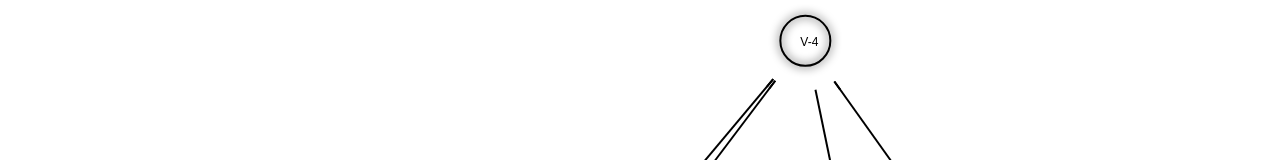
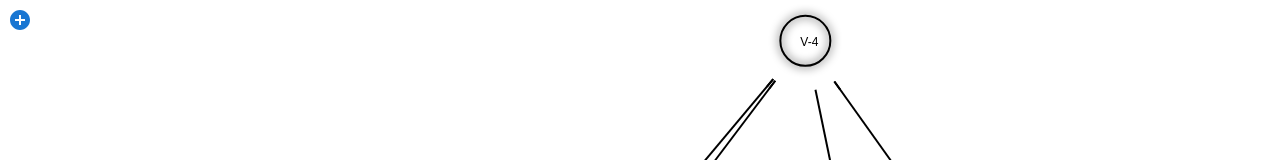
Before and after one commit to cd-x/graphviz, a React (Create React App) app: page / in a window 1280 px wide. Shown: the top 160 px of the page. Built offline with nearby package versions, Linux system fonts and the light colour scheme.

Commit message:
added hardcoded tool options

```diff
--- a/package.json
+++ b/package.json
@@ -3,6 +3,10 @@
   "version": "0.1.0",
   "private": true,
   "dependencies": {
+    "@emotion/react": "^11.10.4",
+    "@emotion/styled": "^11.10.4",
+    "@mui/icons-material": "^5.10.9",
+    "@mui/material": "^5.10.11",
     "@testing-library/jest-dom": "^5.16.5",
     "@testing-library/react": "^13.4.0",
     "@testing-library/user-event": "^13.5.0",
--- a/src/App.js
+++ b/src/App.js
@@ -1,7 +1,13 @@
 import StageInternal from "./UI/StageInternal";
+import Tools from "./UI/Tools";
+import classes from "./App.module.css";
+
 function App() {
   return (
-    <div className="App">
+    <div className={classes.App}>
+      <div className={classes.Tools}>
+        <Tools />
+      </div>
       <StageInternal />
     </div>
   );
--- /dev/null
+++ b/src/App.module.css
@@ -0,0 +1,8 @@
+.App {
+  position: relative;
+}
+
+.Tools {
+  position: absolute;
+  z-index: 10;
+}
--- /dev/null
+++ b/src/UI/Tools.js
@@ -0,0 +1,59 @@
+import { Fragment, useState } from "react";
+import AddCircleIcon from "@mui/icons-material/AddCircle";
+import IconButton from "@mui/material/IconButton";
+import Menu from "@mui/material/Menu";
+import { MenuItem } from "@mui/material";
+
+const Tools = () => {
+  const [triggerElement, setTriggerElement] = useState(null);
+  const [toolItems, setToolItems] = useState(["Draw", "Graph"]);
+  const open = Boolean(triggerElement);
+
+  const handleClick = (event) => {
+    setTriggerElement(event.currentTarget);
+  };
+  const handleClose = () => {
+    setTriggerElement(null);
+  };
+  return (
+    <Fragment>
+      <IconButton
+        aria-label="more"
+        id="long-button"
+        aria-controls={open ? "long-menu" : undefined}
+        aria-expanded={open ? "true" : undefined}
+        aria-haspopup="true"
+        onClick={handleClick}
+      >
+        <AddCircleIcon color="primary" />
+      </IconButton>
+      <Menu
+        id="tool-menu"
+        MenuListProps={{
+          "aria-labelledby": "long-button",
+        }}
+        anchorEl={triggerElement}
+        open={open}
+        onClose={handleClose}
+        PaperProps={{
+          style: {
+            maxHeight: 48 * 4.5,
+            width: "20ch",
+          },
+        }}
+      >
+        {toolItems.map((option) => (
+          <MenuItem
+            key={option}
+            selected={option === "Pyxis"}
+            onClick={handleClose}
+          >
+            {option}
+          </MenuItem>
+        ))}
+      </Menu>
+    </Fragment>
+  );
+};
+
+export default Tools;
```
Also changed, not shown: 1 other file (tests, documents, lock files or other folders).
